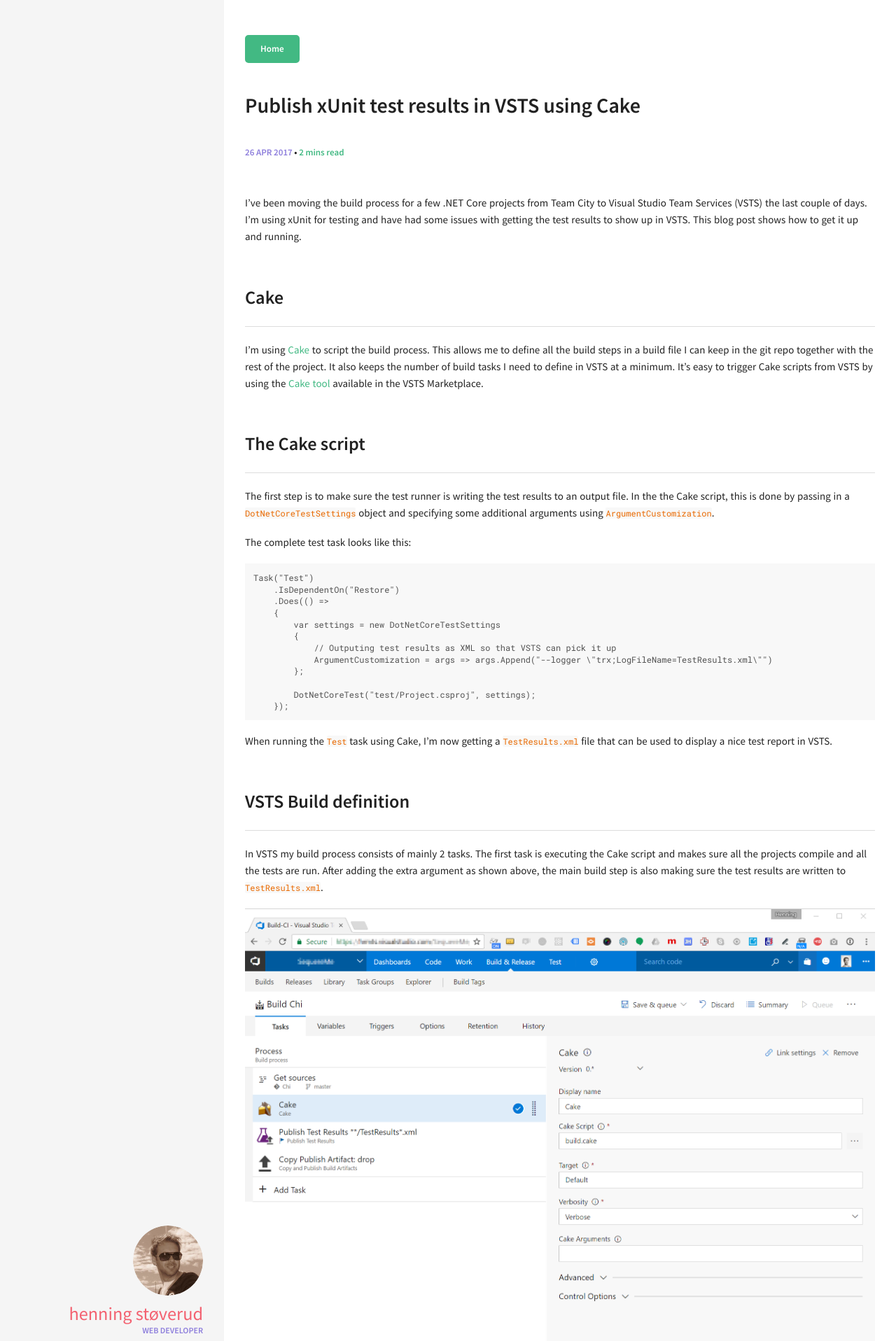
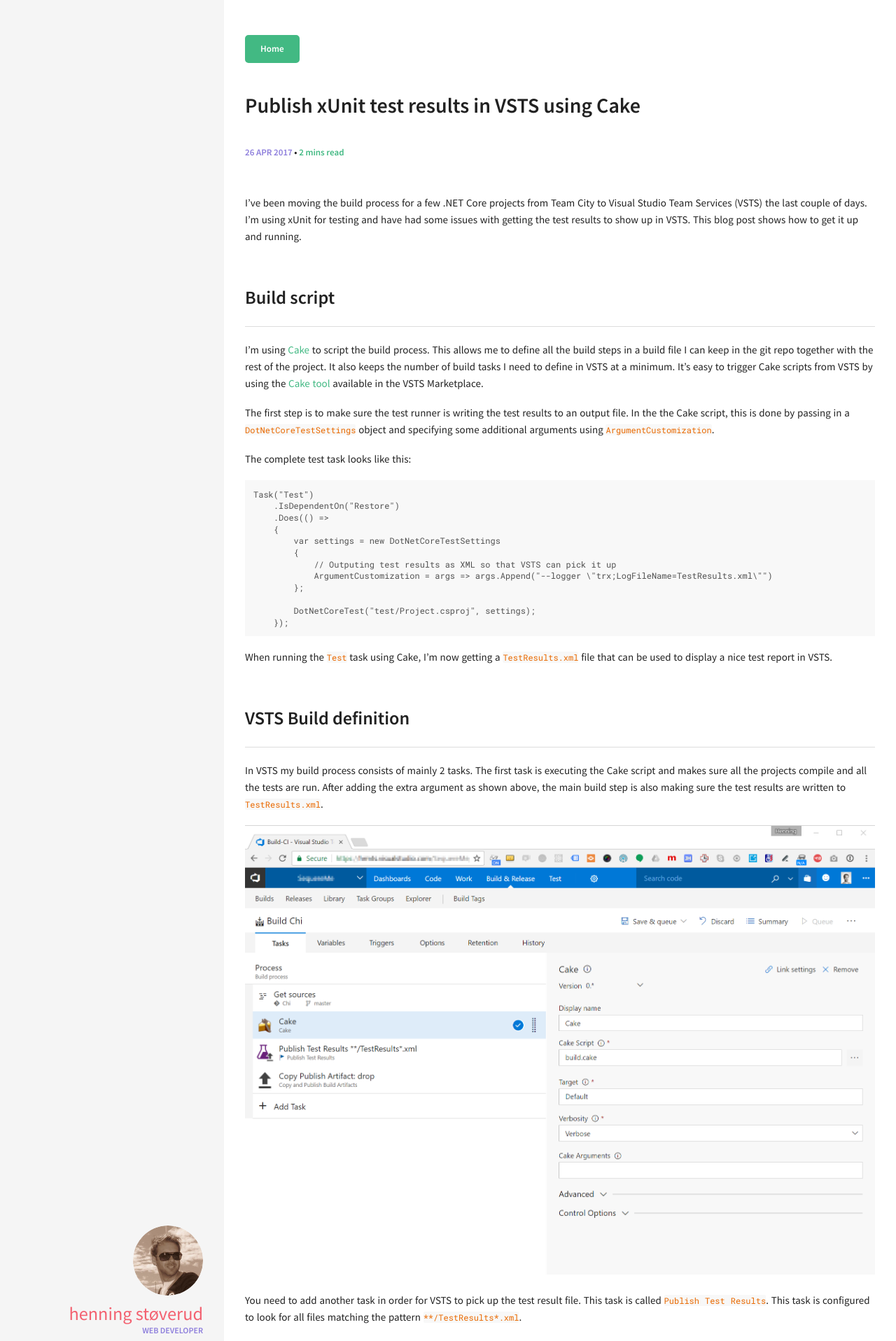
Before and after one commit to henningst/henningst.github.io, a Jekyll site: the page built from _posts/2017-04-26-publish-xunit-test-results-in-vsts.md, in a window 1280 px wide. Shown: the top 1916 px of the page at 70% size. Built offline with Jekyll 4.4.1, drawn with Linux system fonts in a browser that asks for light colours; comment, search, counter and statistics services are not loaded.

Commit message:
Some header changes

```diff
--- a/_posts/2017-04-26-publish-xunit-test-results-in-vsts.md
+++ b/_posts/2017-04-26-publish-xunit-test-results-in-vsts.md
@@ -8,12 +8,10 @@
 
 I've been moving the build process for a few .NET Core projects from Team City to Visual Studio Team Services (VSTS) the last couple of days. I'm using xUnit for testing and have had some issues with getting the test results to show up in VSTS. This blog post shows how to get it up and running.
 
-## Cake
+## Build script
 
 I'm using [Cake](http://cakebuild.net/) to script the build process. This allows me to define all the build steps in a build file I can keep in the git repo together with the rest of the project. It also keeps the number of build tasks I need to define in VSTS at a minimum. It's easy to trigger Cake scripts from VSTS by using the [Cake tool](https://marketplace.visualstudio.com/items?itemName=cake-build.cake) available in the VSTS Marketplace.
 
-
-## The Cake script
 
 The first step is to make sure the test runner is writing the test results to an output file.
 In the the Cake script, this is done by passing in a `DotNetCoreTestSettings` object and specifying some additional arguments using `ArgumentCustomization`.
```
